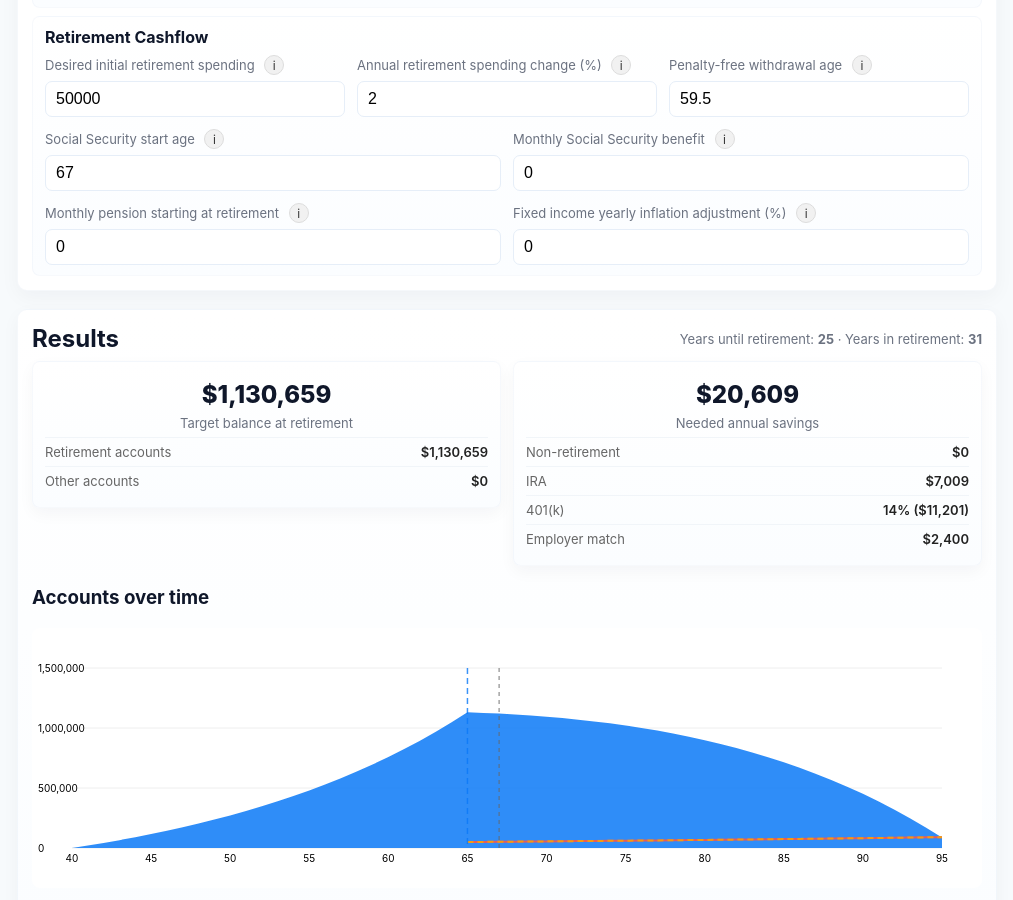
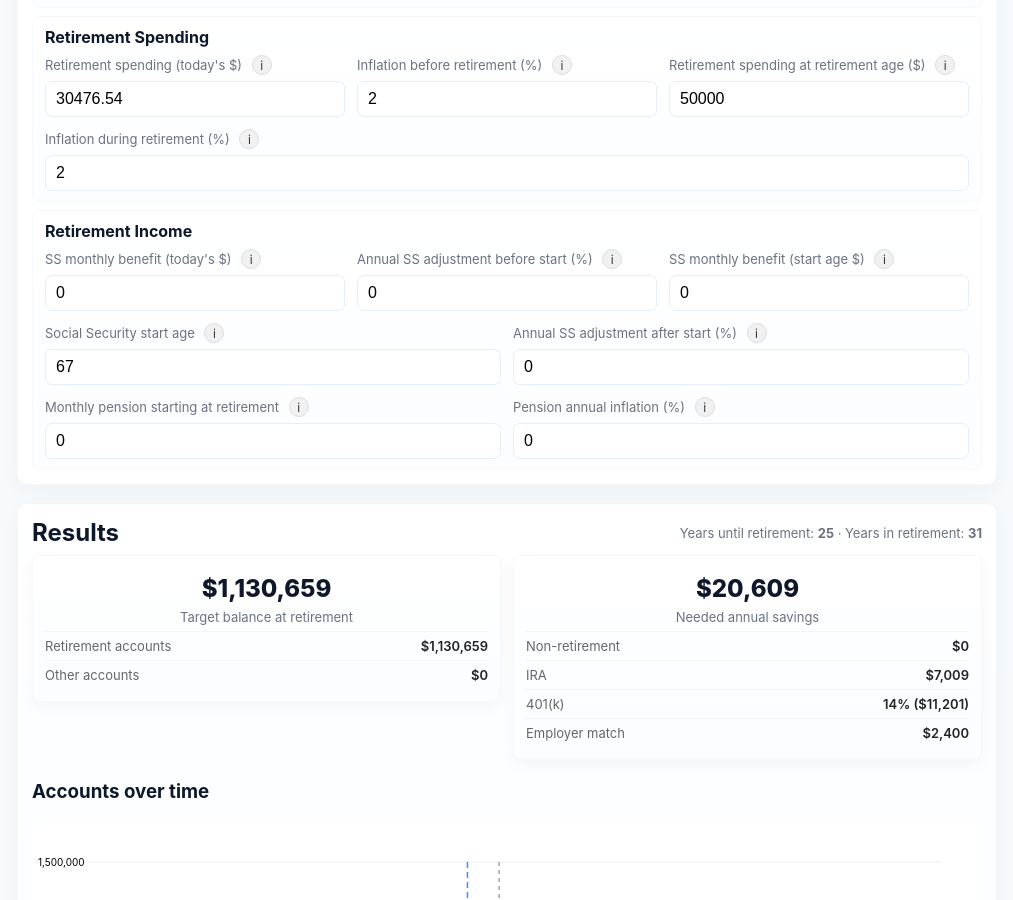
Before and after one commit to zuko7104/retirement-calculator, a React (Vite) app in the folder web/: page / in a window 1280 px wide. Shown: the part 660-1560 px from the top of the page, without its empty margins (133-1146 px from the left). Built offline with nearby package versions, Linux system fonts and the light colour scheme.

Commit message:
Add inflation adjustments

```diff
--- a/web/src/App.jsx
+++ b/web/src/App.jsx
@@ -101,7 +101,7 @@ function InfoIcon({ text }) {
   )
 }
 
-function calculate(currentAssets, yearsToRetire, yearsInRetirement, withdrawal, rPre, rPost, g, pensionAnnual = 0, ssAnnual = 0, ssOffset = 0, fixedIncomeInflation = 0) {
+function calculate(currentAssets, yearsToRetire, yearsInRetirement, withdrawal, rPre, rPost, g, pensionAnnual = 0, ssAnnual = 0, ssOffset = 0, pensionInflation = 0, fixedIncomeInflation = 0) {
   const N = yearsInRetirement
   if (N <= 0) return { targetCorpus: 0, annual: 0 }
 
@@ -112,8 +112,8 @@ function calculate(currentAssets, yearsToRetire, yearsInRetirement, withdrawal,
   for (let t = 0; t < N; t++) {
     // base withdrawal in year t (t=0 is first year of retirement)
     const baseWithdrawal = withdrawal * Math.pow(1 + g, t)
-    // pension starts at retirement and grows by fixedIncomeInflation
-    const pensionAdj = pensionAnnual * Math.pow(1 + fixedIncomeInflation, t)
+    // pension starts at retirement and grows by its own pensionInflation
+    const pensionAdj = pensionAnnual * Math.pow(1 + pensionInflation, t)
     // social security starts at ssOffset (years after retirement) and grows by fixedIncomeInflation from its start
     let ssAdj = 0
     if (t >= ssOffset) {
@@ -157,12 +157,17 @@ export default function App() {
   const [lastAge, setLastAge] = usePersistentState('fin.lastAge', '95')
   const [penaltyFreeAge, setPenaltyFreeAge] = usePersistentState('fin.penaltyFreeAge', '59.5')
   const [withdrawal, setWithdrawal] = usePersistentState('fin.withdrawal', '50000')
+  const [withdrawalToday, setWithdrawalToday] = usePersistentState('fin.withdrawalToday', '0')
   const [monthlyFixedIncome, setMonthlyFixedIncome] = usePersistentState('fin.monthlyFixedIncome', '0')
   const [monthlyPension, setMonthlyPension] = usePersistentState('fin.monthlyPension', '0')
   const [ssStartAge, setSsStartAge] = usePersistentState('fin.ssStartAge', '67')
   const [monthlySocialSecurity, setMonthlySocialSecurity] = usePersistentState('fin.monthlySocialSecurity', '0')
+  const [monthlySocialSecurityStart, setMonthlySocialSecurityStart] = usePersistentState('fin.monthlySocialSecurityStart', '0')
+  const [ssAdjustment, setSsAdjustment] = usePersistentState('fin.ssAdjustment', '0')
   const [fixedIncomeInflation, setFixedIncomeInflation] = usePersistentState('fin.fixedIncomeInflation', '0')
+  const [pensionInflation, setPensionInflation] = usePersistentState('fin.pensionInflation', '0')
   const [inflation, setInflation] = usePersistentState('fin.inflation', '2')
+  const [inflationDuringRet, setInflationDuringRet] = usePersistentState('fin.inflationDuringRet', '2')
   const [rPre, setRPre] = usePersistentState('fin.rPre', '6')
   const [rPost, setRPost] = usePersistentState('fin.rPost', '4')
 
@@ -185,12 +190,91 @@ export default function App() {
   const monthlyPensionVal = parseNumber(monthlyPension, 0)
   const ssStartAgeNum = parseNumber(ssStartAge, retirementAgeNum)
   const monthlySocialSecurityVal = parseNumber(monthlySocialSecurity, 0)
+  const monthlySocialSecurityStartVal = parseNumber(monthlySocialSecurityStart, 0)
+  const ssAdjustmentPct = parseNumber(ssAdjustment, 0) / 100
   const fixedIncomeInflationPct = parseNumber(fixedIncomeInflation, 0) / 100
+  const pensionInflationPct = parseNumber(pensionInflation, 0) / 100
   const fixedIncomeAnnual = monthlyFixedIncomeVal * 12
   const pensionAnnual = monthlyPensionVal * 12
-  const ssAnnual = monthlySocialSecurityVal * 12
+  // Use the benefit amount at start (future dollars) for annual SS in retirement calculations
+  const ssAnnual = monthlySocialSecurityStartVal * 12
   const ssOffset = Math.max(0, ssStartAgeNum - retirementAgeNum)
+
+  // Years until Social Security benefit starts (may be fractional)
+  const yearsUntilSsStart = Math.max(0, ssStartAgeNum - curAgeNum)
+
+  // Keep `monthlySocialSecurity` (current dollars) and
+  // `monthlySocialSecurityStart` (dollars at benefit start) in sync.
+  // When the user edits one field we compute the other using `ssAdjustmentPct`.
+  function onChangeSsNow(v) {
+    setMonthlySocialSecurity(v)
+    const now = parseNumber(v, 0)
+    const future = now * Math.pow(1 + ssAdjustmentPct, yearsUntilSsStart)
+    setMonthlySocialSecurityStart(String(Number(future.toFixed(2))))
+  }
+
+  function onChangeSsStart(v) {
+    setMonthlySocialSecurityStart(v)
+    const future = parseNumber(v, 0)
+    const denom = Math.pow(1 + ssAdjustmentPct, yearsUntilSsStart)
+    const now = denom > 0 ? future / denom : future
+    setMonthlySocialSecurity(String(Number(now.toFixed(2))))
+  }
+
+  // When adjustment percentage or start age changes, hold current (today's $)
+  // steady and recompute future benefit.
+  function onChangeSsAdjustment(v) {
+    setSsAdjustment(v)
+    const adj = parseNumber(v, 0) / 100
+    const now = parseNumber(monthlySocialSecurity, 0)
+    const future = now * Math.pow(1 + adj, yearsUntilSsStart)
+    setMonthlySocialSecurityStart(String(Number(future.toFixed(2))))
+  }
+
+  function onChangeSsStartAge(v) {
+    setSsStartAge(v)
+    const years = Math.max(0, parseNumber(v, retirementAgeNum) - curAgeNum)
+    const now = parseNumber(monthlySocialSecurity, 0)
+    const future = now * Math.pow(1 + ssAdjustmentPct, years)
+    setMonthlySocialSecurityStart(String(Number(future.toFixed(2))))
+  }
+
+  // Keep `withdrawalToday` (today's $) and `withdrawal` (dollars at retirement) in sync.
+  // When the user edits one field we compute the other using `inflationPct`.
+  const yearsUntilRetirement = Math.max(0, retirementAgeNum - curAgeNum)
+  function onChangeWithdrawalNow(v) {
+    setWithdrawalToday(v)
+    const nowVal = parseNumber(v, 0)
+    const future = nowVal * Math.pow(1 + inflationPct, yearsUntilRetirement)
+    setWithdrawal(String(Number(future.toFixed(2))))
+  }
+
+  function onChangeWithdrawalAtRet(v) {
+    setWithdrawal(v)
+    const future = parseNumber(v, 0)
+    const denom = Math.pow(1 + inflationPct, yearsUntilRetirement)
+    const nowVal = denom > 0 ? future / denom : future
+    setWithdrawalToday(String(Number(nowVal.toFixed(2))))
+  }
+
+  // When inflation or retirement age changes, hold today's spending steady and recompute future.
+  function onChangeInflation(v) {
+    setInflation(v)
+    const adj = parseNumber(v, 2) / 100
+    const nowVal = parseNumber(withdrawalToday, 0)
+    const future = nowVal * Math.pow(1 + adj, yearsUntilRetirement)
+    setWithdrawal(String(Number(future.toFixed(2))))
+  }
+
+  function onChangeRetirementAge(v) {
+    setRetirementAge(v)
+    const years = Math.max(0, parseNumber(v, 65) - curAgeNum)
+    const nowVal = parseNumber(withdrawalToday, 0)
+    const future = nowVal * Math.pow(1 + inflationPct, years)
+    setWithdrawal(String(Number(future.toFixed(2))))
+  }
   const inflationPct = parseNumber(inflation, 2) / 100
+  const inflationDuringRetPct = parseNumber(inflationDuringRet, 2) / 100
   const rPrePct = parseNumber(rPre, 6) / 100
   const rPostPct = parseNumber(rPost, 4) / 100
   const salaryVal = parseNumber(salary, 80000)
@@ -202,6 +286,19 @@ export default function App() {
   const yearsToRetire = Math.max(0, retirementAgeNum - curAgeNum)
   const yearsInRetirement = Math.max(0, lastAgeNum - retirementAgeNum + 1)
 
+  // On first load, if `withdrawalToday` is unset but `withdrawal` (at-retirement) exists,
+  // compute today's equivalent so the two fields are populated consistently.
+  useEffect(() => {
+    try {
+      if ((withdrawalToday === '' || withdrawalToday === '0' || withdrawalToday == null) && parseNumber(withdrawal, 0) > 0) {
+        const nowVal = parseNumber(withdrawal, 0) / Math.pow(1 + inflationPct, yearsToRetire)
+        setWithdrawalToday(String(Number(nowVal.toFixed(2))))
+      }
+    } catch (e) {}
+    // run only on mount
+    // eslint-disable-next-line react-hooks/exhaustive-deps
+  }, [])
+
   const { targetCorpus, annual, lumpNeeded } = calculate(
     currentAssets,
     yearsToRetire,
@@ -209,10 +306,11 @@ export default function App() {
     withdrawalVal,
     rPrePct,
     rPostPct,
-    inflationPct,
+    inflationDuringRetPct,
     pensionAnnual,
     ssAnnual,
     ssOffset,
+    pensionInflationPct,
     fixedIncomeInflationPct
   )
 
@@ -277,8 +375,8 @@ export default function App() {
       // compute PV of net withdrawals in the early years accounting for pension and SS
       let pvEarly = 0
       for (let t = 0; t < earlyYears; t++) {
-        const baseWithdrawal = withdrawalVal * Math.pow(1 + g, t)
-        const pensionAdj = pensionAnnual * Math.pow(1 + fixedIncomeInflationPct, t)
+        const baseWithdrawal = withdrawalVal * Math.pow(1 + inflationDuringRetPct, t)
+        const pensionAdj = pensionAnnual * Math.pow(1 + pensionInflationPct, t)
         let ssAdj = 0
         if (t >= ssOffset) ssAdj = ssAnnual * Math.pow(1 + fixedIncomeInflationPct, t - ssOffset)
         const net = Math.max(0, baseWithdrawal - pensionAdj - ssAdj)
@@ -291,8 +389,8 @@ export default function App() {
       // fallback sum
       let pv = 0
       for (let t = 0; t < earlyYears; t++) {
-        const baseWithdrawal = withdrawalVal * Math.pow(1 + g, t)
-        const pensionAdj = pensionAnnual * Math.pow(1 + fixedIncomeInflationPct, t)
+        const baseWithdrawal = withdrawalVal * Math.pow(1 + inflationDuringRetPct, t)
+          const pensionAdj = pensionAnnual * Math.pow(1 + pensionInflationPct, t)
         let ssAdj = 0
         if (t >= ssOffset) ssAdj = ssAnnual * Math.pow(1 + fixedIncomeInflationPct, t - ssOffset)
         const net = Math.max(0, baseWithdrawal - pensionAdj - ssAdj)
@@ -426,7 +524,7 @@ export default function App() {
     let nonretBal = parseNumber(nonRetirement)
     const ratePre = rPrePct
     const ratePost = rPostPct
-    const g = inflationPct
+    const g = inflationDuringRetPct
     for (let age = curAgeNum; age < targetAge; age++) {
       const rate = age < retirementAgeNum ? ratePre : ratePost
       // growth
@@ -441,8 +539,8 @@ export default function App() {
         // withdrawals at end of year
         const yearsSinceRet = age - retirementAgeNum
         // compute effective withdrawal accounting for pension and SS with their own inflation
-        const baseWithdrawal = withdrawalVal * Math.pow(1 + g, Math.max(0, yearsSinceRet))
-        const pensionAdjLocal = pensionAnnual * Math.pow(1 + fixedIncomeInflationPct, Math.max(0, yearsSinceRet))
+        const baseWithdrawal = withdrawalVal * Math.pow(1 + inflationDuringRetPct, Math.max(0, yearsSinceRet))
+        const pensionAdjLocal = pensionAnnual * Math.pow(1 + pensionInflationPct, Math.max(0, yearsSinceRet))
         let ssAdjLocal = 0
         const ageSinceSS = age - ssStartAgeNum
         if (age >= ssStartAgeNum) {
@@ -488,7 +586,7 @@ export default function App() {
             </div>
             <div className="field">
               <label>Target retirement age <InfoIcon text="Age you plan to retire; determines years to save and when withdrawals start."/></label>
-              <input type="number" value={retirementAge} onChange={e => setRetirementAge(e.target.value)} placeholder="65" />
+              <input type="number" value={retirementAge} onChange={e => onChangeRetirementAge(e.target.value)} placeholder="65" />
             </div>
             <div className="field">
               <label>Age funds need to last until <InfoIcon text="Age until which you want your savings to last."/></label>
@@ -550,44 +648,70 @@ export default function App() {
               <label>401(k) contribution limit <InfoIcon text="Annual employee 401(k) deferral limit used to cap recommendations."/></label>
               <input value={four01kLimit} onChange={e => setFour01kLimit(e.target.value)} placeholder="24500" />
             </div>
-          </div>
-        </div>
-
-        <div className="section">
-          <div className="section-title">Retirement Cashflow</div>
-          <div className="row-inline">
-            <div className="field">
-              <label>Desired initial retirement spending <InfoIcon text="Target yearly retirement spending (retirement age dollars)"/></label>
-              <input value={withdrawal} onChange={e => setWithdrawal(e.target.value)} placeholder="50000" />
-            </div>
-            <div className="field">
-              <label>Annual retirement spending change (%) <InfoIcon text="Expected yearly change in retirement spending (typically inflation)"/></label>
-              <input value={inflation} onChange={e => setInflation(e.target.value)} placeholder="2" />
-            </div>
             <div className="field">
               <label>Penalty-free withdrawal age <InfoIcon text="Age when retirement accounts can be withdrawn without penalty."/></label>
               <input type="number" value={penaltyFreeAge} onChange={e => setPenaltyFreeAge(e.target.value)} placeholder="59.5" />
             </div>
           </div>
+        </div>
+
+        <div className="section">
+          <div className="section-title">Retirement Spending</div>
           <div className="row-inline">
             <div className="field">
-              <label>Social Security start age <InfoIcon text="Age when Social Security benefits begin."/></label>
-              <input value={ssStartAge} onChange={e => setSsStartAge(e.target.value)} placeholder="67" />
+              <label>Retirement spending (today's $) <InfoIcon text="Your desired retirement spending in today's dollars. Editing this recalculates the spending amount at retirement using the inflation rate."/></label>
+              <input value={withdrawalToday} onChange={e => onChangeWithdrawalNow(e.target.value)} placeholder="50000" />
             </div>
             <div className="field">
-              <label>Monthly Social Security benefit <InfoIcon text="Estimated monthly Social Security benefit (at start age)."/></label>
-              <input value={monthlySocialSecurity} onChange={e => setMonthlySocialSecurity(e.target.value)} placeholder="0" />
+              <label>Inflation before retirement (%) <InfoIcon text="Annual inflation used to project today's retirement spending to retirement-age dollars."/></label>
+              <input value={inflation} onChange={e => onChangeInflation(e.target.value)} placeholder="2" />
+            </div>
+            <div className="field">
+              <label>Retirement spending at retirement age ($) <InfoIcon text="Projected retirement spending in retirement-age dollars. Editing this updates the today's-dollar equivalent."/></label>
+              <input value={withdrawal} onChange={e => onChangeWithdrawalAtRet(e.target.value)} placeholder="50000" />
+            </div>
+            <div className="field">
+              <label>Inflation during retirement (%) <InfoIcon text="Annual change applied to retirement spending each year during retirement."/></label>
+              <input value={inflationDuringRet} onChange={e => setInflationDuringRet(e.target.value)} placeholder="2" />
+            </div>
+          </div>
+        </div>
+
+        <div className="section">
+          <div className="section-title">Retirement Income</div>
+          <div className="row-inline">
+            <div className="field">
+              <label>SS monthly benefit (today's $) <InfoIcon text="Current estimated monthly Social Security benefit in today's dollars."/></label>
+              <input value={monthlySocialSecurity} onChange={e => onChangeSsNow(e.target.value)} placeholder="0" />
+            </div>
+            <div className="field">
+              <label>Annual SS adjustment before start (%) <InfoIcon text="Annual change applied to current Social Security benefit to project benefit at start age."/></label>
+              <input value={ssAdjustment} onChange={e => onChangeSsAdjustment(e.target.value)} placeholder="0" />
+            </div>
+            <div className="field">
+              <label>SS monthly benefit (start age $) <InfoIcon text="Projected monthly Social Security benefit at the selected start age."/></label>
+              <input value={monthlySocialSecurityStart} onChange={e => onChangeSsStart(e.target.value)} placeholder="0" />
             </div>
           </div>
           <div className="row-inline">
             <div className="field">
-              <label>Monthly pension starting at retirement <InfoIcon text="Expected monthly pension starting at retirement (added to income)."/></label>
-              <input value={monthlyPension} onChange={e => setMonthlyPension(e.target.value)} placeholder="0" />
+              <label>Social Security start age <InfoIcon text="Age when Social Security benefits begin."/></label>
+              <input value={ssStartAge} onChange={e => onChangeSsStartAge(e.target.value)} placeholder="67" />
             </div>
             <div className="field">
-              <label>Fixed income yearly inflation adjustment (%) <InfoIcon text="Inflation rate applied to pension and Social Security benefits."/></label>
+              <label>Annual SS adjustment after start (%) <InfoIcon text="Inflation rate applied to Social Security benefits."/></label>
               <input value={fixedIncomeInflation} onChange={e => setFixedIncomeInflation(e.target.value)} placeholder="0" />
             </div>
+          </div>
+          <div className="row-inline">
+            <div className="field">
+                <label>Monthly pension starting at retirement <InfoIcon text="Expected monthly pension starting at retirement age."/></label>
+                <input value={monthlyPension} onChange={e => setMonthlyPension(e.target.value)} placeholder="0" />
+              </div>
+              <div className="field">
+                <label>Pension annual inflation (%) <InfoIcon text="Annual inflation applied specifically to pension payments (separate from Social Security)."/></label>
+                <input value={pensionInflation} onChange={e => setPensionInflation(e.target.value)} placeholder="0" />
+              </div>
           </div>
         </div>
       </div>
@@ -632,7 +756,7 @@ export default function App() {
             annualRetContrib={annualRetirementContrib}
             annualNonRetContrib={annualNonRetContrib + neededNonretAnnual}
             withdrawal={withdrawalVal}
-            inflation={inflationPct}
+            inflation={inflationDuringRetPct}
             rPre={rPrePct}
             rPost={rPostPct}
             rec401kDollar={rec401kDollarUsed}
@@ -641,6 +765,7 @@ export default function App() {
             pensionAnnual={pensionAnnual}
             ssAnnual={ssAnnual}
             ssStartAge={ssStartAgeNum}
+            pensionInflation={pensionInflationPct}
             fixedIncomeInflation={fixedIncomeInflationPct}
           />
         </div>
@@ -650,7 +775,7 @@ export default function App() {
 }
 
 
-function TimelineChart({ currentAge, lastAge, retirementAge, penaltyFreeAge, initialRet, initialNonRet, annualRetContrib, annualNonRetContrib, withdrawal, inflation, rPre, rPost, rec401kDollar = 0, recEmployerMatchDollar = 0, recIraDollar = 0, pensionAnnual = 0, ssAnnual = 0, ssStartAge = 0, fixedIncomeInflation = 0 }) {
+function TimelineChart({ currentAge, lastAge, retirementAge, penaltyFreeAge, initialRet, initialNonRet, annualRetContrib, annualNonRetContrib, withdrawal, inflation, rPre, rPost, rec401kDollar = 0, recEmployerMatchDollar = 0, recIraDollar = 0, pensionAnnual = 0, ssAnnual = 0, ssStartAge = 0, pensionInflation = 0, fixedIncomeInflation = 0 }) {
   const endAge = Math.max(lastAge, penaltyFreeAge, retirementAge)
   const years = Math.max(0, endAge - currentAge)
 
@@ -677,7 +802,7 @@ function TimelineChart({ currentAge, lastAge, retirementAge, penaltyFreeAge, ini
       } else {
         const yearsSinceRet = age - Number(retirementAge)
         const baseW = withdrawal * Math.pow(1 + inflation, Math.max(0, yearsSinceRet))
-        const pensionAdj = pensionAnnual * Math.pow(1 + fixedIncomeInflation, Math.max(0, yearsSinceRet))
+        const pensionAdj = pensionAnnual * Math.pow(1 + pensionInflation, Math.max(0, yearsSinceRet))
         let ssAdj = 0
         if (age >= ssStartAge) {
           const sinceSS = age - ssStartAge
@@ -720,7 +845,7 @@ function TimelineChart({ currentAge, lastAge, retirementAge, penaltyFreeAge, ini
       } else {
         const yearsSinceRet = age - Number(retirementAge)
         const baseW = withdrawal * Math.pow(1 + inflation, Math.max(0, yearsSinceRet))
-        const pensionAdj = pensionAnnual * Math.pow(1 + fixedIncomeInflation, Math.max(0, yearsSinceRet))
+        const pensionAdj = pensionAnnual * Math.pow(1 + pensionInflation, Math.max(0, yearsSinceRet))
         let ssAdj = 0
         if (age >= ssStartAge) {
           const sinceSS = age - ssStartAge
@@ -1050,7 +1175,7 @@ function TimelineChart({ currentAge, lastAge, retirementAge, penaltyFreeAge, ini
             <div style={{fontSize:12, fontWeight:700, paddingBottom:6}}>Total investments: ${fmt(tooltip.total)}</div>
             <div style={{display:'flex', alignItems:'center', gap:8, marginBottom:6}}>
               <div style={{width:10,height:10,borderRadius:6,background:'#e65c5c'}} />
-              <div style={{fontSize:12}}>Total income: ${fmt(tooltip.withdrawal || 0)}</div>
+              <div style={{fontSize:12}}>Spending: ${fmt(tooltip.withdrawal || 0)}</div>
             </div>
             <div style={{display:'flex', alignItems:'center', gap:8, marginBottom:6}}>
               <div style={{width:10,height:10,borderRadius:6,background:'#f39c12'}} />
@@ -1088,7 +1213,7 @@ function TimelineChart({ currentAge, lastAge, retirementAge, penaltyFreeAge, ini
         </div>
         <div style={{display:'flex', alignItems:'center', gap:8}}>
           <div style={{width:28, height:2, background:'#e65c5c', borderRadius:2}} />
-          <div style={{fontSize:13}}>Total retirement income</div>
+          <div style={{fontSize:13}}>Retirement spending</div>
         </div>
       </div>
 
```
